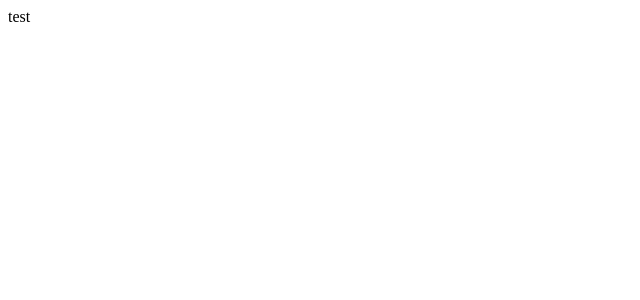
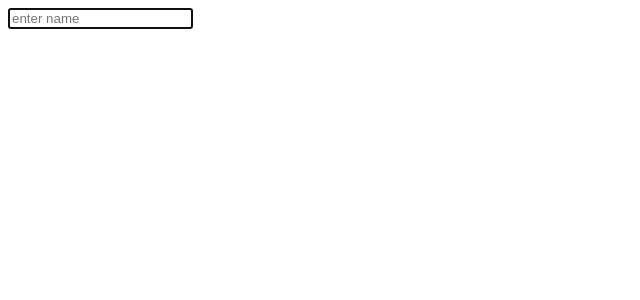
Before and after one commit to lum-jashari/10-vue-projects, a Vue app: page / in a window 1280 px wide. Shown: the top 300 px of the page, without its empty margins (0-640 px from the left). Built offline with nearby package versions, Linux system fonts and the light colour scheme.

Commit message:
template refs

```diff
--- a/src/Components/MyComponent.vue
+++ b/src/Components/MyComponent.vue
@@ -1,7 +1,18 @@
-<script setup></script>
+<script setup>
+import { onMounted, ref } from "vue";
+
+const thisRef = ref("");
+
+onMounted(() => {
+  console.log(thisRef.value);
+  thisRef.value.focus();
+});
+</script>
 
 <template>
-  <div>test</div>
+  <div>
+    <input type="text" placeholder="enter name" ref="thisRef" />
+  </div>
 </template>
 
 <style scoped></style>
```
